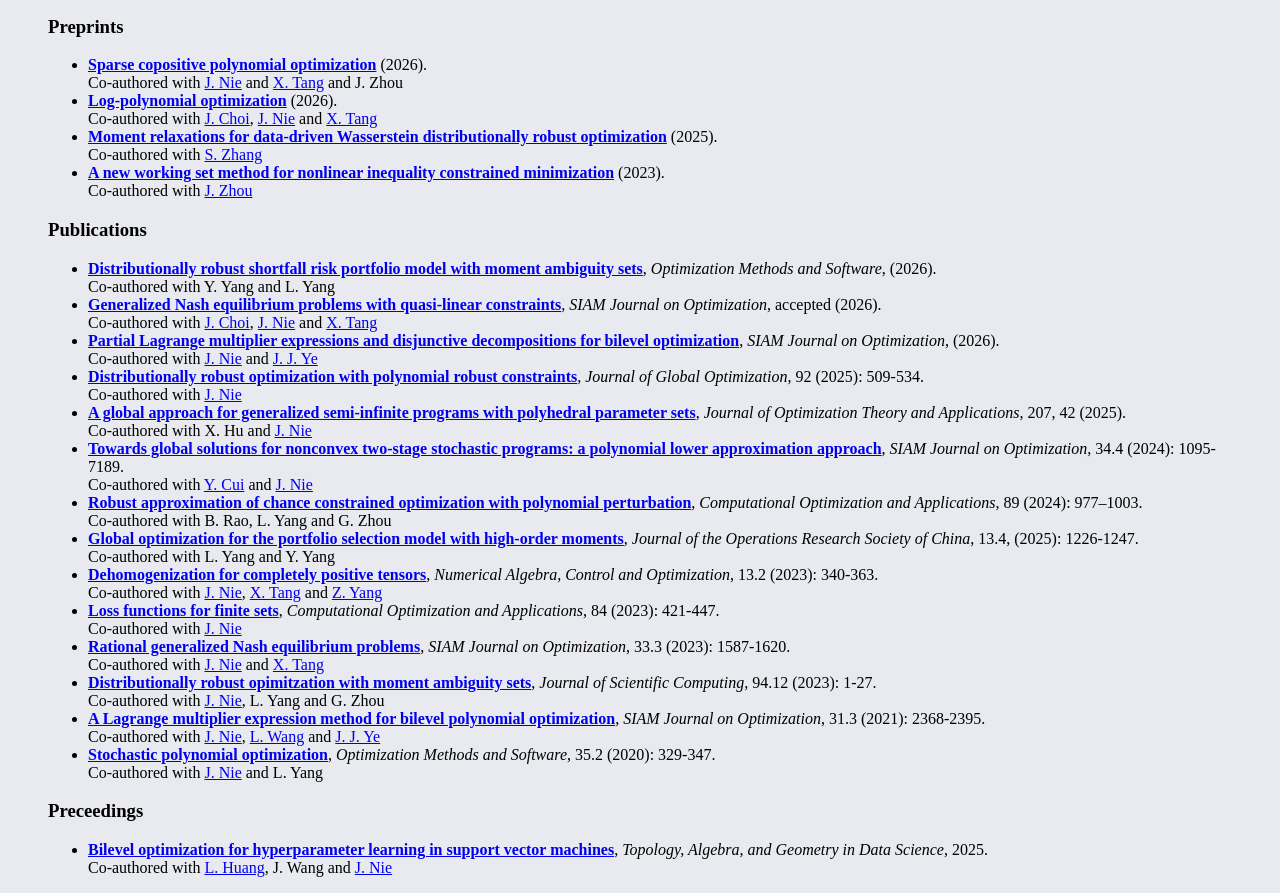
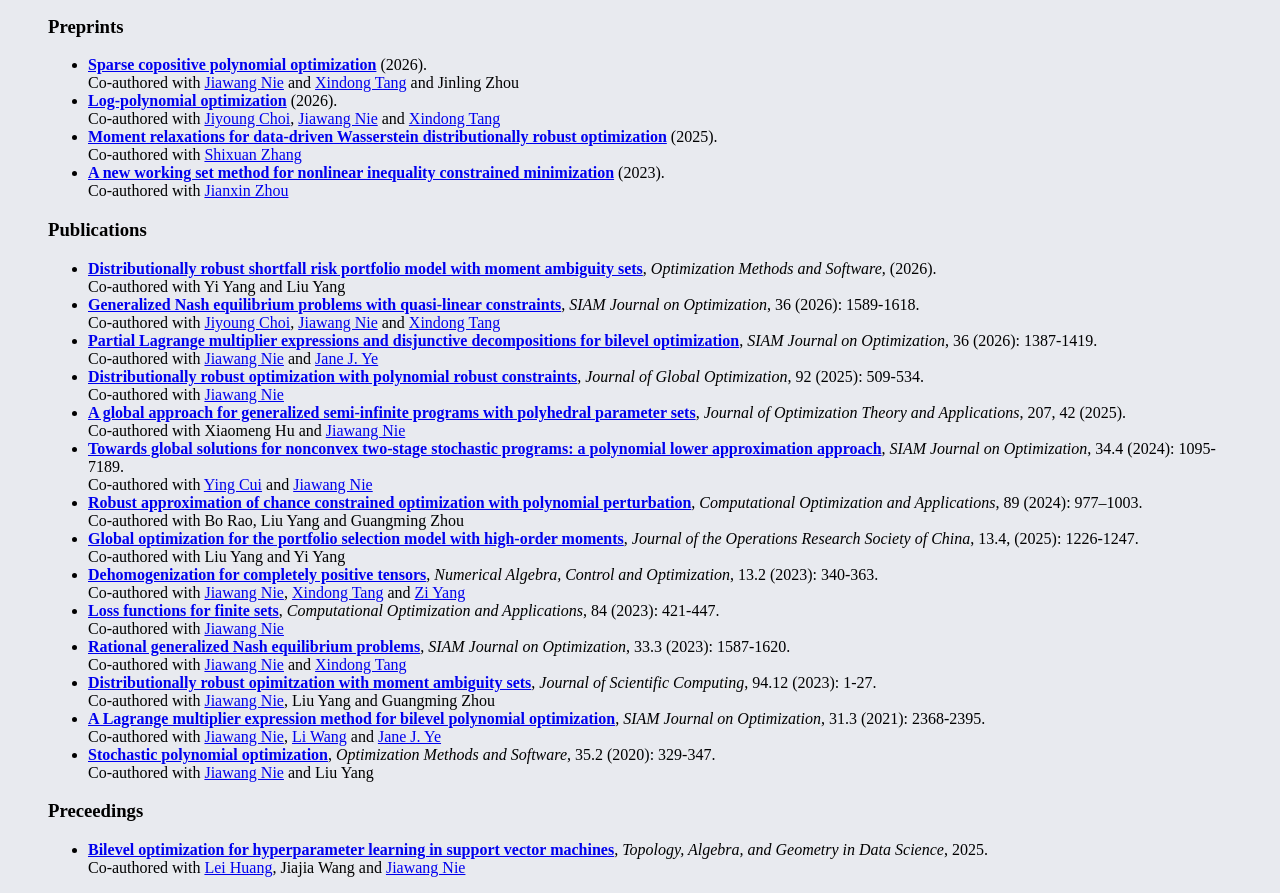
Before and after one commit to fyjjtsgs-arch/suzhong, a plain HTML site: page index.html in a window 1280 px wide. Shown: the part 523-1416 px from the top of the page. Drawn offline with Linux system fonts and the light colour scheme.

Commit message:
Update index.html

```diff
--- a/index.html
+++ b/index.html
@@ -40,18 +40,18 @@ I am currently recruiting motivated graduate students and postdocs. If you are i
 <ul>
 
 <li><strong><a href="https://arxiv.org/abs/2604.00180">Sparse copositive polynomial optimization</a></strong> (2026).<br>
-Co-authored with <a href="http://www.math.ucsd.edu/~njw/">J. Nie</a> and <a href="https://www.math.hkbu.edu.hk/~xdtang/">X. Tang</a> and J. Zhou</li>
+Co-authored with <a href="http://www.math.ucsd.edu/~njw/">Jiawang Nie</a> and <a href="https://www.math.hkbu.edu.hk/~xdtang/">Xindong Tang</a> and Jinling Zhou</li>
 
 <li><strong><a href="https://arxiv.org/abs/2601.02797">Log-polynomial optimization</a></strong> (2026).<br>
-Co-authored with <a href="https://mathweb.ucsd.edu/~jichoi/">J. Choi</a>, <a href="http://www.math.ucsd.edu/~njw/">J. Nie</a> and <a href="https://www.math.hkbu.edu.hk/~xdtang/">X. Tang</a></li>
+Co-authored with <a href="https://mathweb.ucsd.edu/~jichoi/">Jiyoung Choi</a>, <a href="http://www.math.ucsd.edu/~njw/">Jiawang Nie</a> and <a href="https://www.math.hkbu.edu.hk/~xdtang/">Xindong Tang</a></li>
 
 <li><strong><a href="https://arxiv.org/abs/2505.19278">Moment relaxations for data-driven Wasserstein distributionally robust optimization</a></strong> (2025).<br>
-Co-authored with <a href="https://shixuan.page/">S. Zhang</a>
+Co-authored with <a href="https://shixuan.page/">Shixuan Zhang</a>
 </li>
 
 
 <li><strong><a href="https://arxiv.org/abs/2310.13199">A new working set method for nonlinear inequality constrained minimization</a></strong> (2023).<br>
-Co-authored with <a href="https://people.tamu.edu/~j-zhou/">J. Zhou</a>
+Co-authored with <a href="https://people.tamu.edu/~j-zhou/">Jianxin Zhou</a>
 </li>
 
 </ul>
@@ -60,68 +60,69 @@ Co-authored with <a href="https://people.tamu.edu/~j-zhou/">J. Zhou</a>
 <ul>
 
 <li><strong><a href="https://www.tandfonline.com/doi/full/10.1080/10556788.2026.2694512">Distributionally robust shortfall risk portfolio model with moment ambiguity sets</a></strong>, <em> Optimization Methods and Software</em>, (2026).<br>
-Co-authored with Y. Yang and L. Yang</li>
+Co-authored with Yi Yang and Liu Yang</li>
 
-<li><strong><a href="https://arxiv.org/abs/2405.03926">Generalized Nash equilibrium problems with quasi-linear constraints</a></strong>, <em> SIAM Journal on Optimization</em>, accepted (2026).<br>
-Co-authored with <a href="https://mathweb.ucsd.edu/~jichoi/">J. Choi</a>, <a href="http://www.math.ucsd.edu/~njw/">J. Nie</a> and <a href="https://www.math.hkbu.edu.hk/~xdtang/">X. Tang</a></li>
+<li><strong><a href="https://epubs.siam.org/doi/abs/10.1137/24M1699395
+">Generalized Nash equilibrium problems with quasi-linear constraints</a></strong>, <em> SIAM Journal on Optimization</em>, 36 (2026): 1589-1618.<br>
+Co-authored with <a href="https://mathweb.ucsd.edu/~jichoi/">Jiyoung Choi</a>, <a href="http://www.math.ucsd.edu/~njw/">Jiawang Nie</a> and <a href="https://www.math.hkbu.edu.hk/~xdtang/">Xindong Tang</a></li>
 
-<li><strong><a href="https://epubs.siam.org/doi/full/10.1137/24M1635624?af=R">Partial Lagrange multiplier expressions and disjunctive decompositions for bilevel optimization</a></strong>, <em> SIAM Journal on Optimization</em>, (2026).<br>
-Co-authored with <a href="http://www.math.ucsd.edu/~njw/">J. Nie</a> and <a href="https://www.math.uvic.ca/faculty/janeye/">J. J. Ye</a>
+<li><strong><a href="https://epubs.siam.org/doi/full/10.1137/24M1635624?af=R">Partial Lagrange multiplier expressions and disjunctive decompositions for bilevel optimization</a></strong>, <em> SIAM Journal on Optimization</em>, 36 (2026): 1387-1419.<br>
+Co-authored with <a href="http://www.math.ucsd.edu/~njw/">Jiawang Nie</a> and <a href="https://www.math.uvic.ca/faculty/janeye/">Jane J. Ye</a>
 </li>
 
 
 <li><strong><a href="https://doi.org/10.1007/s10898-025-01504-6">Distributionally robust optimization with polynomial robust constraints</a></strong>, <em> Journal of Global Optimization</em>, 92 (2025): 509-534.<br>
-Co-authored with <a href="http://www.math.ucsd.edu/~njw/">J. Nie</a>
+Co-authored with <a href="http://www.math.ucsd.edu/~njw/">Jiawang Nie</a>
 </li>
 
 <li><strong><a href="https://doi.org/10.1007/s10957-025-02807-0">A global approach for generalized semi-infinite programs with polyhedral parameter sets</a></strong>,
 <em>Journal of Optimization Theory and Applications</em>, 207, 42 (2025). <br>
-Co-authored with X. Hu and <a href="http://www.math.ucsd.edu/~njw/">J. Nie</a>
+Co-authored with Xiaomeng Hu and <a href="http://www.math.ucsd.edu/~njw/">Jiawang Nie</a>
 </li>
 
 <li><strong><a href="https://doi.org/10.1137/23M1615516">Towards global solutions for nonconvex two-stage stochastic programs: a polynomial lower approximation approach</a></strong>,
 <em> SIAM Journal on Optimization</em>, 34.4 (2024): 1095-7189. <br>
-Co-authored with <a href="https://ieor.berkeley.edu/people/ying-cui/">Y. Cui</a> and <a href="http://www.math.ucsd.edu/~njw/">J. Nie</a>
+Co-authored with <a href="https://ieor.berkeley.edu/people/ying-cui/">Ying Cui</a> and <a href="http://www.math.ucsd.edu/~njw/">Jiawang Nie</a>
 </li>
 
 <li><strong><a href="https://link.springer.com/article/10.1007/s10589-024-00602-7">Robust approximation of chance constrained optimization with polynomial perturbation</a></strong>,
 <em> Computational Optimization and Applications</em>, 89 (2024): 977–1003. <br>
-Co-authored with B. Rao, L. Yang and G. Zhou
+Co-authored with Bo Rao, Liu Yang and Guangming Zhou
 </li>
 
 <li><strong><a href="https://link.springer.com/article/10.1007/s40305-023-00519-8#citeas">Global optimization for the portfolio selection model with high-order moments</a></strong>,
 <em>Journal of the Operations Research Society of China</em>, 13.4, (2025): 1226-1247. <br>
-Co-authored with L. Yang and Y. Yang
+Co-authored with Liu Yang and Yi Yang
 </li>
 
 <li><strong><a href="https://www.aimsciences.org/article/doi/10.3934/naco.2022037">Dehomogenization for completely positive tensors</a></strong>,
 <em> Numerical Algebra, Control and Optimization</em>, 13.2 (2023): 340-363. <br>
-Co-authored with <a href="http://www.math.ucsd.edu/~njw/">J. Nie</a>, <a href="https://www.math.hkbu.edu.hk/~xdtang/">X. Tang</a> and
-<a href="https://sites.google.com/view/ziyangjoy">Z. Yang</a>
+Co-authored with <a href="http://www.math.ucsd.edu/~njw/">Jiawang Nie</a>, <a href="https://www.math.hkbu.edu.hk/~xdtang/">Xindong Tang</a> and
+<a href="https://sites.google.com/view/ziyangjoy">Zi Yang</a>
 </li>
 
 <li><strong><a href="https://link.springer.com/article/10.1007/s10589-022-00420-9">Loss functions for finite sets</a></strong>,
 <em>Computational Optimization and Applications</em>, 84 (2023): 421-447.<br>
-Co-authored with <a href="http://www.math.ucsd.edu/~njw/">J. Nie</a> </li>
+Co-authored with <a href="http://www.math.ucsd.edu/~njw/">Jiawang Nie</a> </li>
 
 <li><strong><a href="https://epubs.siam.org/doi/10.1137/21M1456285">Rational generalized Nash equilibrium problems</a></strong>,
 <em>SIAM Journal on Optimization</em>, 33.3 (2023): 1587-1620.<br>
-Co-authored with <a href="http://www.math.ucsd.edu/~njw/">J. Nie</a> and <a href="https://www.math.hkbu.edu.hk/~xdtang/">X. Tang</a>
+Co-authored with <a href="http://www.math.ucsd.edu/~njw/">Jiawang Nie</a> and <a href="https://www.math.hkbu.edu.hk/~xdtang/">Xindong Tang</a>
 </li>
 
 <li><strong><a href="https://link.springer.com/article/10.1007/s10915-022-02063-8">Distributionally robust opimitzation with moment ambiguity sets</a></strong>,
 <em>Journal of Scientific Computing</em>, 94.12 (2023): 1-27.<br>
-Co-authored with <a href="http://www.math.ucsd.edu/~njw/">J. Nie</a>, L. Yang and G. Zhou </li>
+Co-authored with <a href="http://www.math.ucsd.edu/~njw/">Jiawang Nie</a>, Liu Yang and Guangming Zhou </li>
 
 <li><strong><a href="https://epubs.siam.org/doi/abs/10.1137/20M1352375">A Lagrange multiplier expression method for bilevel polynomial optimization</a></strong>,
 <em>SIAM Journal on Optimization</em>, 31.3 (2021): 2368-2395.<br>
-Co-authored with <a href="http://www.math.ucsd.edu/~njw/">J. Nie</a>, <a href="https://blog.uta.edu/wangl3/">L. Wang</a> and
-<a href="https://www.math.uvic.ca/faculty/janeye/">J. J. Ye</a>
+Co-authored with <a href="http://www.math.ucsd.edu/~njw/">Jiawang Nie</a>, <a href="https://blog.uta.edu/wangl3/">Li Wang</a> and
+<a href="https://www.math.uvic.ca/faculty/janeye/">Jane J. Ye</a>
  </li>
 
 <li><strong><a href="https://doi.org/10.1080/10556788.2019.1649672">Stochastic polynomial optimization</a></strong>,
 <em>Optimization Methods and Software</em>, 35.2 (2020): 329-347.<br>
-Co-authored with <a href="http://www.math.ucsd.edu/~njw/">J. Nie</a> and L. Yang </li>
+Co-authored with <a href="http://www.math.ucsd.edu/~njw/">Jiawang Nie</a> and Liu Yang </li>
 
 </ul>
 
@@ -129,7 +130,7 @@ Co-authored with <a href="http://www.math.ucsd.edu/~njw/">J. Nie</a> and L. Yang
 <ul>
 <li><strong><a href="https://openreview.net/forum?id=ekmkZ1ekoy">Bilevel optimization for hyperparameter learning in support vector machines</a></strong>,
 <em>Topology, Algebra, and Geometry in Data Science</em>, 2025.<br>
-Co-authored with <a href="https://huangleihappy.github.io/">L. Huang</a>, J. Wang and <a href="http://www.math.ucsd.edu/~njw/">J. Nie</a></li>
+Co-authored with <a href="https://huangleihappy.github.io/">Lei Huang</a>, Jiajia Wang and <a href="http://www.math.ucsd.edu/~njw/">Jiawang Nie</a></li>
 </ul>
 
 		</blockquote>
```
